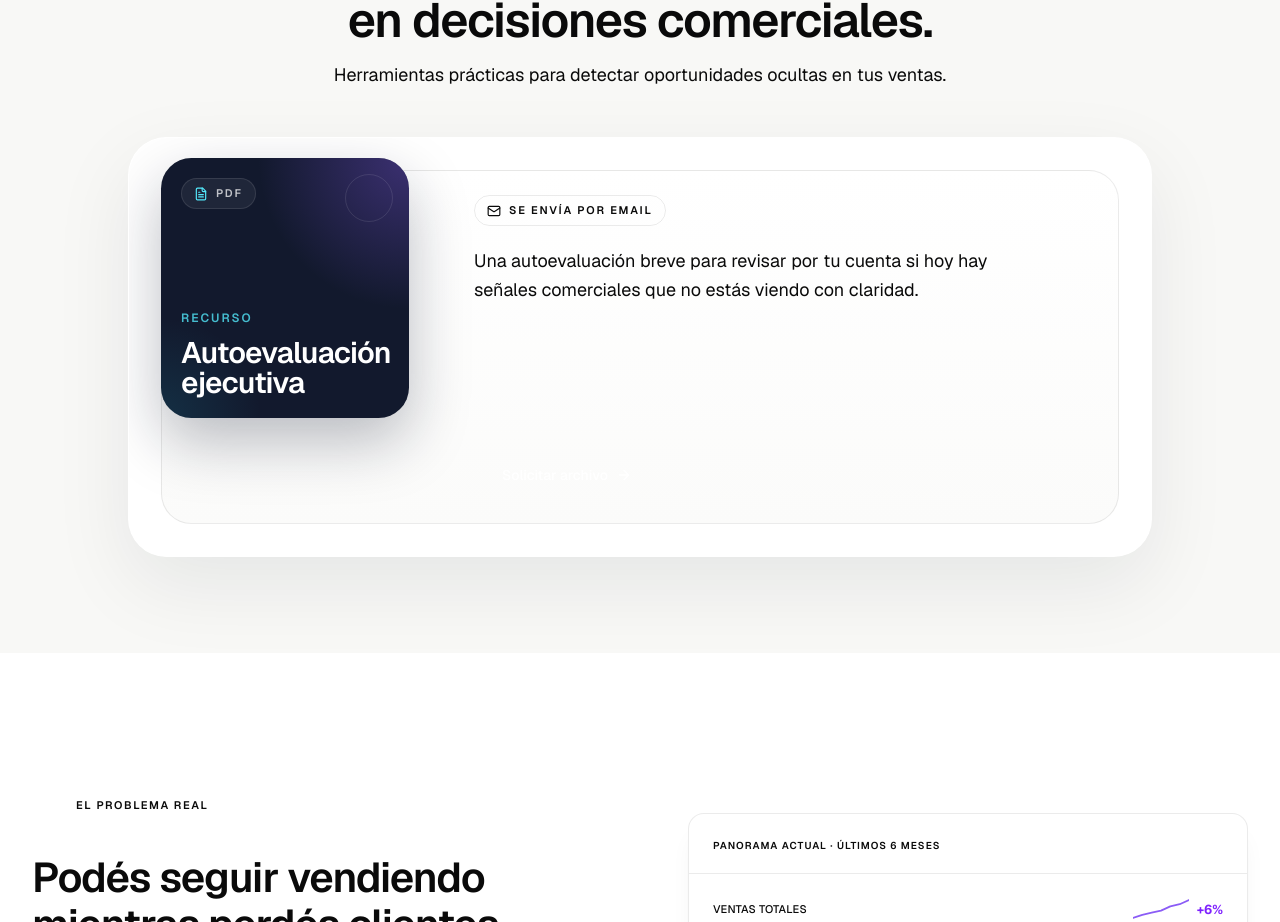
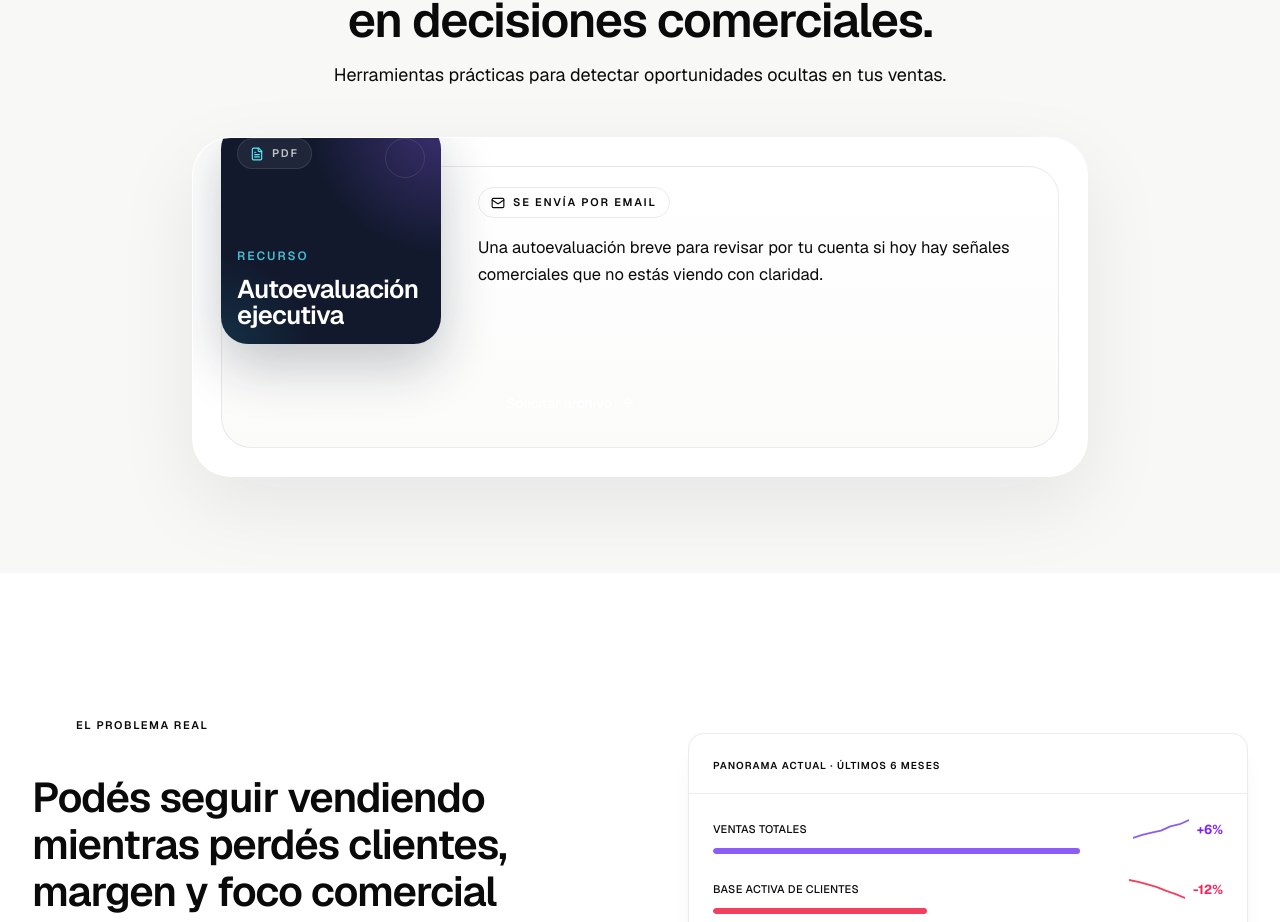
Before and after one commit to AluenIriarte/WebPage, a React (Vite) app: page / in a window 1280 px wide. Shown: the part 1271-2193 px from the top of the page. Built offline with nearby package versions, Linux system fonts and the light colour scheme.

Commit message:
Tighten floating resource card

```diff
--- a/src/app/components/LeadMagnetSection.tsx
+++ b/src/app/components/LeadMagnetSection.tsx
@@ -14,10 +14,10 @@ const initialForm = {
 
 function ResourceCover({ title, type }: { title: string; type: string }) {
   return (
-    <div className="relative overflow-hidden rounded-[1.9rem] bg-[#12192D] p-5 text-white shadow-[0_24px_60px_rgba(15,23,42,0.28)]">
+    <div className="relative overflow-hidden rounded-[1.7rem] bg-[#12192D] p-4 text-white shadow-[0_22px_54px_rgba(15,23,42,0.24)]">
       <div className="absolute inset-0 bg-[radial-gradient(circle_at_top_right,rgba(139,92,246,0.34),transparent_42%),radial-gradient(circle_at_bottom_left,rgba(34,211,238,0.12),transparent_28%)]" />
-      <div className="absolute right-4 top-4 h-12 w-12 rounded-full border border-white/10" />
-      <div className="relative flex min-h-[220px] flex-col justify-between">
+      <div className="absolute right-4 top-4 h-10 w-10 rounded-full border border-white/10" />
+      <div className="relative flex min-h-[190px] flex-col justify-between">
         <div className="inline-flex w-fit items-center gap-2 rounded-full border border-white/10 bg-white/6 px-3 py-1.5">
           <FileText className="h-3.5 w-3.5 text-cyan-300" />
           <span className="text-[11px] font-semibold uppercase tracking-[0.16em] text-white/72">
@@ -29,7 +29,7 @@ function ResourceCover({ title, type }: { title: string; type: string }) {
           <p className="text-xs font-semibold uppercase tracking-[0.16em] text-cyan-300/78">
             Recurso
           </p>
-          <h3 className="mt-3 text-[1.85rem] font-semibold leading-[1.02] tracking-tight">{title}</h3>
+          <h3 className="mt-3 text-[1.6rem] font-semibold leading-[1.02] tracking-tight">{title}</h3>
         </div>
       </div>
     </div>
@@ -93,7 +93,7 @@ export function LeadMagnetSection() {
           whileInView={{ opacity: 1, y: 0 }}
           viewport={{ once: true, margin: "-40px" }}
           transition={{ duration: 0.62, delay: 0.08 }}
-          className="mx-auto mt-12 max-w-5xl"
+          className="mx-auto mt-12 max-w-4xl"
           style={{ perspective: "1400px" }}
         >
           {freeResources.map((resource) => {
@@ -105,26 +105,26 @@ export function LeadMagnetSection() {
                 animate={{ rotateY: isSelected ? 180 : 0 }}
                 transition={{ duration: 0.55, ease: [0.22, 1, 0.36, 1] }}
                 style={{ transformStyle: "preserve-3d" }}
-                className="relative min-h-[520px] sm:min-h-[420px]"
+                className="relative min-h-[450px] sm:min-h-[340px]"
               >
                 <div
                   className="absolute inset-0 overflow-hidden rounded-[2.4rem] border border-white/80 bg-white shadow-[0_28px_80px_rgba(15,23,42,0.08)]"
                   style={{ backfaceVisibility: "hidden" }}
                 >
-                  <div className="relative h-full px-5 pb-6 pt-[18.5rem] sm:px-6 sm:pb-7 sm:pt-7 lg:px-8 lg:py-8">
-                    <div className="absolute left-5 right-5 top-5 sm:left-6 sm:right-auto sm:w-[248px] lg:left-8">
+                  <div className="relative h-full px-5 pb-5 pt-[12.8rem] sm:px-6 sm:pb-6 sm:pt-6 lg:px-7 lg:py-7">
+                    <div className="absolute left-5 right-auto top-0 w-[205px] -translate-y-4 sm:left-6 sm:w-[220px] lg:left-7">
                       <ResourceCover title={resource.title} type={resource.type} />
                     </div>
 
-                    <div className="h-full rounded-[1.9rem] border border-border/50 bg-[linear-gradient(180deg,#ffffff_0%,#fbfbfa_100%)] p-6 sm:pl-[18.5rem] lg:pl-[19.5rem]">
-                      <div className="flex h-full flex-col justify-between gap-6">
+                    <div className="h-full rounded-[1.9rem] border border-border/50 bg-[linear-gradient(180deg,#ffffff_0%,#fbfbfa_100%)] p-5 sm:pl-[15.25rem] lg:pl-[16rem]">
+                      <div className="flex h-full flex-col justify-between gap-4">
                         <div>
                           <div className="inline-flex items-center gap-2 rounded-full border border-accent/12 bg-accent/[0.06] px-3 py-1.5 text-[11px] font-semibold uppercase tracking-[0.16em] text-accent/80">
                             <Mail className="h-3.5 w-3.5" />
                             Se envía por email
                           </div>
 
-                          <p className="mt-5 max-w-xl text-base leading-relaxed text-muted-foreground md:text-lg">
+                          <p className="mt-4 max-w-xl text-[0.98rem] leading-relaxed text-muted-foreground md:text-[1.03rem]">
                             Una autoevaluación breve para revisar por tu cuenta si hoy hay señales comerciales que no estás viendo con claridad.
                           </p>
                         </div>
@@ -148,26 +148,26 @@ export function LeadMagnetSection() {
                   className="absolute inset-0 overflow-hidden rounded-[2.4rem] border border-white/80 bg-white shadow-[0_28px_80px_rgba(15,23,42,0.08)]"
                   style={{ backfaceVisibility: "hidden", transform: "rotateY(180deg)" }}
                 >
-                  <div className="relative h-full px-5 pb-6 pt-[18.5rem] sm:px-6 sm:pb-7 sm:pt-7 lg:px-8 lg:py-8">
-                    <div className="absolute left-5 right-5 top-5 sm:left-6 sm:right-auto sm:w-[248px] lg:left-8">
+                  <div className="relative h-full px-5 pb-5 pt-[12.8rem] sm:px-6 sm:pb-6 sm:pt-6 lg:px-7 lg:py-7">
+                    <div className="absolute left-5 right-auto top-0 w-[205px] -translate-y-4 sm:left-6 sm:w-[220px] lg:left-7">
                       <ResourceCover title={resource.title} type={resource.type} />
                     </div>
 
-                    <div className="h-full rounded-[1.9rem] border border-border/50 bg-[linear-gradient(180deg,#ffffff_0%,#fbfbfa_100%)] p-6 sm:pl-[18.5rem] lg:pl-[19.5rem]">
-                      <div className="flex h-full flex-col justify-between gap-5">
+                    <div className="h-full rounded-[1.9rem] border border-border/50 bg-[linear-gradient(180deg,#ffffff_0%,#fbfbfa_100%)] p-5 sm:pl-[15.25rem] lg:pl-[16rem]">
+                      <div className="flex h-full flex-col justify-between gap-4">
                         <div>
                           <div className="inline-flex items-center gap-2 rounded-full border border-accent/12 bg-accent/[0.06] px-3 py-1.5 text-[11px] font-semibold uppercase tracking-[0.16em] text-accent/80">
                             <Mail className="h-3.5 w-3.5" />
                             Completar datos
                           </div>
 
-                          <p className="mt-4 max-w-xl text-sm leading-relaxed text-muted-foreground md:text-base">
+                          <p className="mt-3 max-w-xl text-sm leading-relaxed text-muted-foreground">
                             Dejá nombre, email y empresa para recibir el recurso.
                           </p>
                         </div>
 
                         <form onSubmit={handleSubmit} className="grid gap-3">
-                          <div className="grid gap-3 lg:grid-cols-2">
+                          <div className="grid gap-3 sm:grid-cols-2">
                             <label className="grid gap-2">
                               <span className="text-sm font-medium text-foreground">Nombre</span>
                               <input
```
